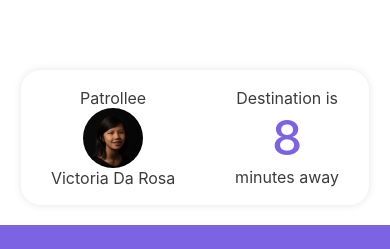
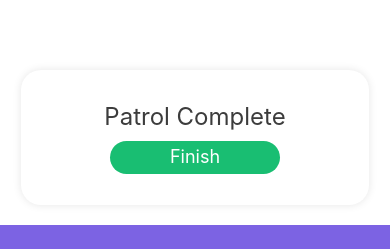
Before and after one commit to ellauppal/FootPatrol2.0, a React Native app: screen / in a window 390 px wide. Shown: the part 519-768 px from the top of the page. Built offline with nearby package versions, Linux system fonts and the light colour scheme.

Commit message:
Add patrol complete page

```diff
--- a/App.js
+++ b/App.js
@@ -1,14 +1,13 @@
 import { StatusBar } from 'expo-status-bar';
 import { StyleSheet, View } from 'react-native';
-import PatrolDuringWalk from './pages/PatrolDuringWalk.js';
+import PatrolComplete from './pages/PatrolComplete.js';
 import FooterMap from './components/FooterMap.js';
-import Image from './assets/image.jpg';
 
 export default function App() {
   return (
     <View style={styles.container}>
       <StatusBar style="auto" />
-      <PatrolDuringWalk firstName="Victoria" lastName="Da Rosa" minutesFromDestination="8" patrolleeImage={Image} />
+      <PatrolComplete />
       <FooterMap />
     </View>
   );
--- a/pages/PatrolDuringWalk.js
+++ b/pages/PatrolComplete.js
@@ -1,4 +1,4 @@
-import { Dimensions, Image, StyleSheet, Text, TouchableWithoutFeedback, View } from 'react-native';
+import { Dimensions, StyleSheet, Text, TouchableWithoutFeedback, View } from 'react-native';
 import { useState } from 'react';
 import MapView from 'react-native-maps';
 import { PROVIDER_GOOGLE } from 'react-native-maps';
@@ -8,7 +8,7 @@ import { backgroundColor } from 'react-native/Libraries/Components/View/ReactNat
 
 const GOOGLE_MAPS_APIKEY = 'AIzaSyB0QhWbi7LfDb8ays7cmdJ5XT3dwTU8jFw';
 
-export default function PatrolToStart(props) {
+export default function PatrolComplete() {
   const [dropoff, setDropoff] = useState('');
   const [pickup, setPickup] = useState('');
 
@@ -20,15 +20,11 @@ export default function PatrolToStart(props) {
         </TouchableWithoutFeedback>
       </View>
       <View style={styles.card}>
-        <View style={{justifyContent: 'center'}}>
-          <Text style={styles.text}>Patrollee</Text>
-          <Image source={props.patrolleeImage} style={styles.image} />
-          <Text style={styles.text}>{props.firstName} {props.lastName}</Text>
-        </View>
-        <View style={{justifyContent: 'center'}}>
-          <Text style={styles.text}>Destination is</Text>
-          <Text style={styles.number}>{props.minutesFromDestination}</Text>
-          <Text style={styles.text}>minutes away</Text>
+        <Text style={styles.text}>Patrol Complete</Text>
+        <View style={styles.button}>
+          <TouchableWithoutFeedback onPress={() => console.log()}>
+            <Text style={styles.buttonText}>Finish</Text>
+          </TouchableWithoutFeedback>
         </View>
       </View>
       <MapView
@@ -88,25 +84,27 @@ const styles = StyleSheet.create({
     shadowOpacity: 0.1,
     alignSelf: 'center',
     borderRadius: 20,
-    flexDirection: 'row',
-    justifyContent: 'space-around'
+    justifyContent: 'center',
+    alignContent: 'center'
   },
   text: {
     color: "#3C3C3C",
-    fontSize: 16,
+    fontSize: 24,
     textAlign: 'center'
   },
-  number: {
-    color: '#7C63E3',
-    fontWeight: '500',
-    fontSize: 48,
-    textAlign: 'center'
+  button: {
+    marginTop: 10,
+    width: 170,
+    height: 33,
+    backgroundColor: '#19BE72',
+    borderRadius: 33,
+    alignSelf: 'center'
   },
-  image: {
-    width: 60,
-    height: 60,
-    borderRadius: 30,
-    alignSelf: 'center'
+  buttonText: {
+    color: 'white',
+    textAlign: 'center',
+    marginTop: 5,
+    fontSize: 18,
   }
 });
 
```
Also changed, not shown: assets/image.jpg (deleted).
